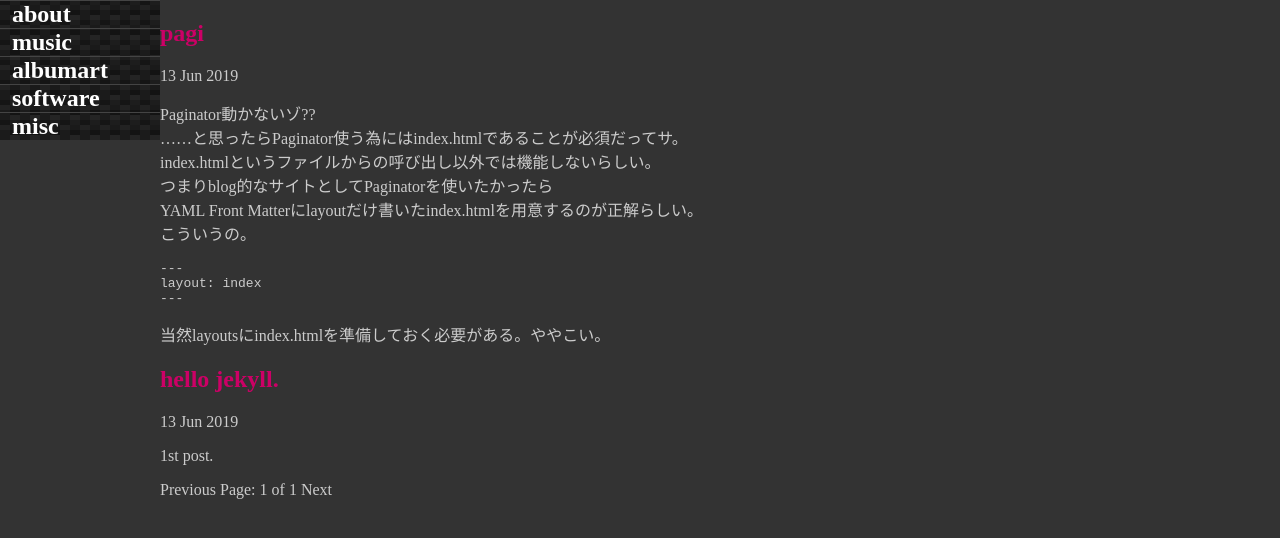
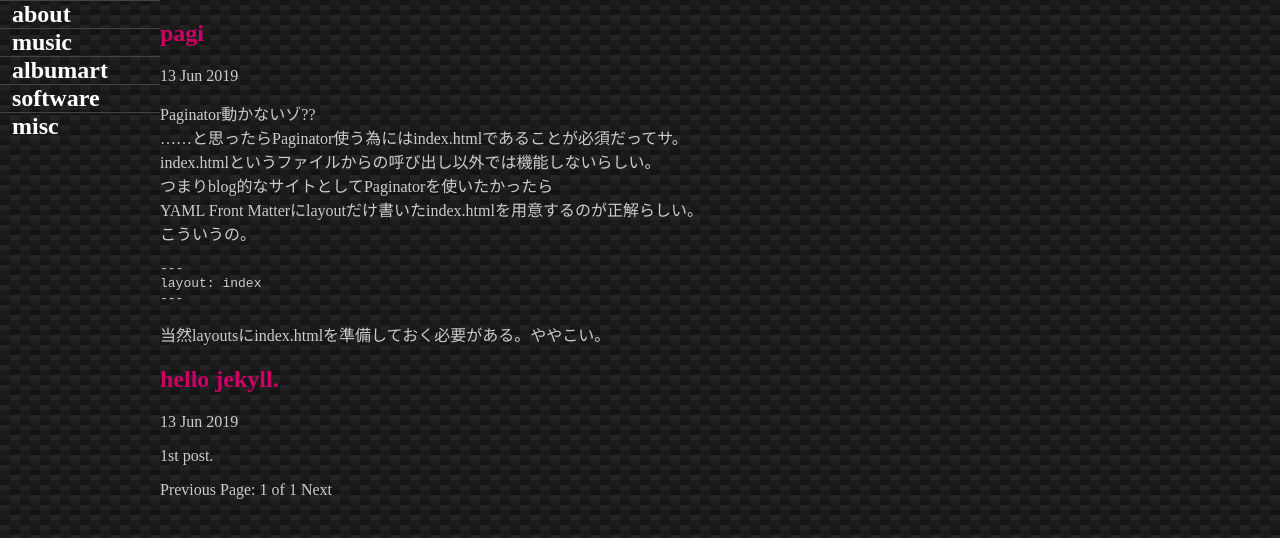
Before and after one commit to switchworks/switchworks.github.io, a Jekyll site: the page built from index.html, in a window 1280 px wide. Shown: the top 538 px of the page. Built offline with Jekyll 4.4.1, drawn with Linux system fonts in a browser that asks for light colours; some web fonts are replaced; the list of posts is cut into pages by our own code.

Commit message:
Update default.html

```diff
--- a/_layouts/default.html
+++ b/_layouts/default.html
@@ -11,7 +11,15 @@
 		overflow:hidden;
 		font-family : "Rounded Mplus 1c";
 		color : #cccccc;
-		background-color : #333;
+		background:
+			linear-gradient(27deg, #151515 5px, transparent 5px) 0 5px,
+			linear-gradient(207deg, #151515 5px, transparent 5px) 10px 0px,
+			linear-gradient(27deg, #222 5px, transparent 5px) 0px 10px,
+			linear-gradient(207deg, #222 5px, transparent 5px) 10px 5px,
+			linear-gradient(90deg, #1b1b1b 10px, transparent 10px),
+			linear-gradient(#1d1d1d 25%, #1a1a1a 25%, #1a1a1a 50%, transparent 50%, transparent 75%, #242424 75%, #242424);
+		background-color: #131313;
+		background-size: 20px 20px;
 	}
 	h1 a {
 		text-decoration : none;
@@ -24,15 +32,6 @@
 		width: 10em;
 		height:100%;
 		color:white;
-		background:
-			linear-gradient(27deg, #151515 5px, transparent 5px) 0 5px,
-			linear-gradient(207deg, #151515 5px, transparent 5px) 10px 0px,
-			linear-gradient(27deg, #222 5px, transparent 5px) 0px 10px,
-			linear-gradient(207deg, #222 5px, transparent 5px) 10px 5px,
-			linear-gradient(90deg, #1b1b1b 10px, transparent 10px),
-			linear-gradient(#1d1d1d 25%, #1a1a1a 25%, #1a1a1a 50%, transparent 50%, transparent 75%, #242424 75%, #242424);
-		background-color: #131313;
-		background-size: 20px 20px;
 		font-weight:700;
 		float: left;
 		user-select: none;
```
